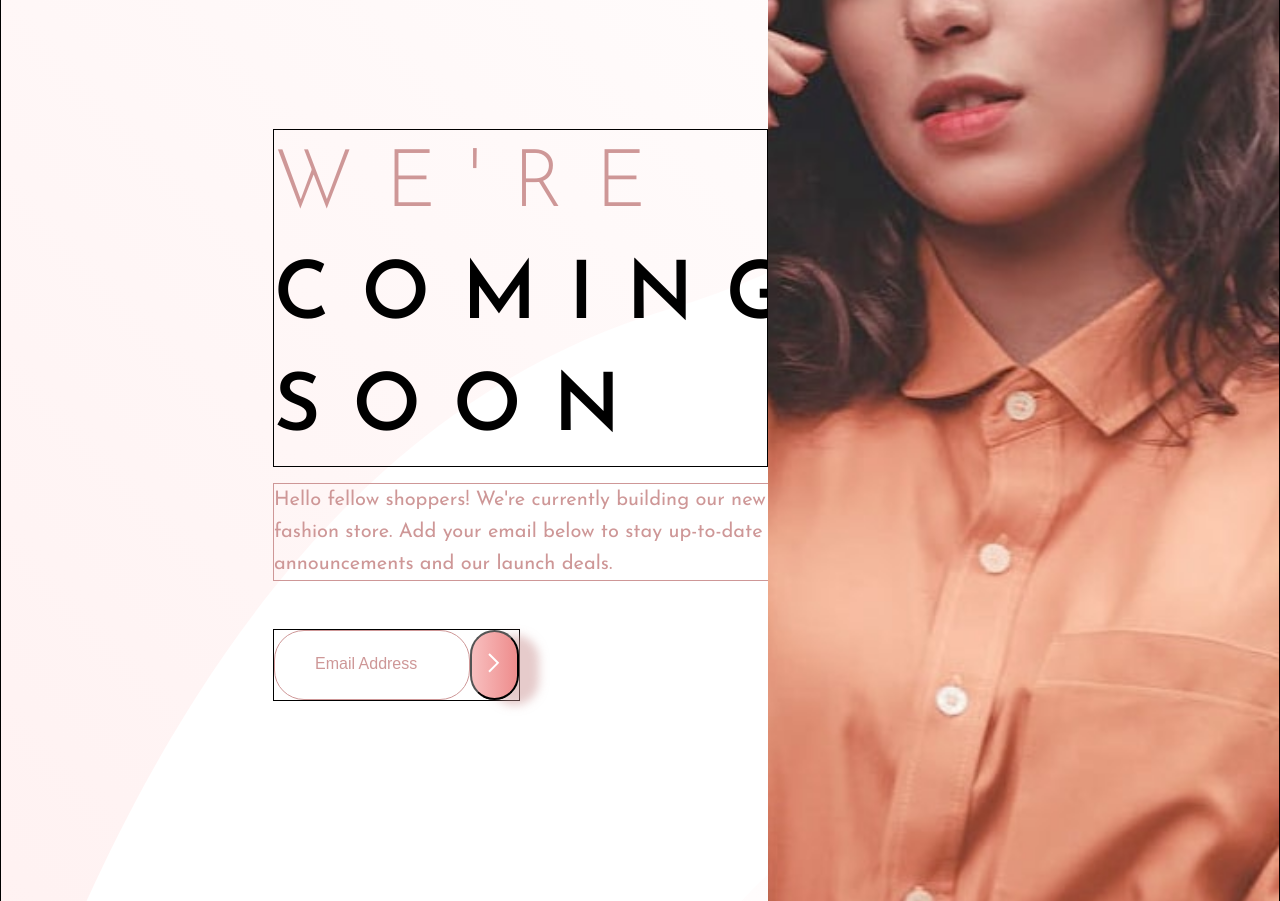
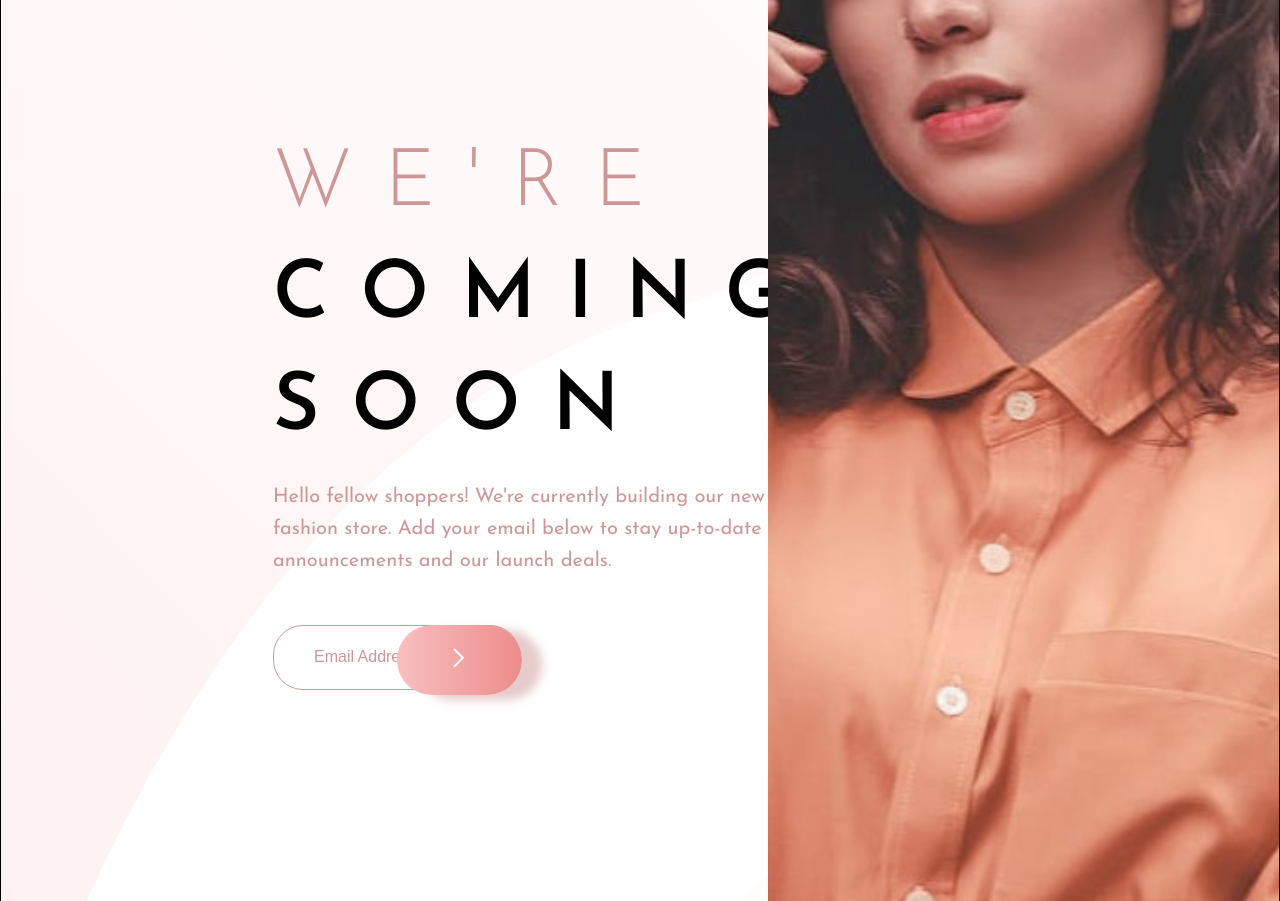
Before and after one commit to Nhoj-Plummer/base-apparel-challenge, a React (Create React App) app: page / in a window 1280 px wide. Shown: the part 320-1221 px from the top of the page. Built offline with nearby package versions, Linux system fonts and the light colour scheme.

Commit message:
Making progress

```diff
--- a/src/components/HeroData/herodata.css
+++ b/src/components/HeroData/herodata.css
@@ -128,7 +128,6 @@
     font-size: 80px;
     width: 530px;
     height: fit-content;
-    border: 1px solid;
   }
 
   .hero-data-text-description {
@@ -136,14 +135,13 @@
     margin-top: 1rem;
     width: 560px;
     font-size: 20px;
-    border: 1px solid;
   }
 
   .hero-data-text-form {
     display: flex;
     width: 50%;
     margin-top: 3rem;
-    border: 1px solid;
+
   }
 
   .hero-data-text-form input {
@@ -159,16 +157,23 @@
 
   .hero-data-text-form_error-logo {
     position: absolute;
-    left: 30%;
-    top: 83.5%;
+    bottom: 14.5%;
+    right: 70%;
   }
 
   .hero-data-text-form button {
+    position: absolute;
+    left: 31%;
     height: 70px;
-    width: 70px;
+    width: 125px;
+    border-style: none;
     border-radius: 50px;
     box-shadow: 20px 5px 10px hsla(0, 36%, 70%, 0.5);
     background: linear-gradient(to right, #f8bfbf, #ee8c8c);
+  }
+
+  .hero-data-text-form_error {
+    margin-left: 40px;
   }
 
   .hero-data_text-image {
```
